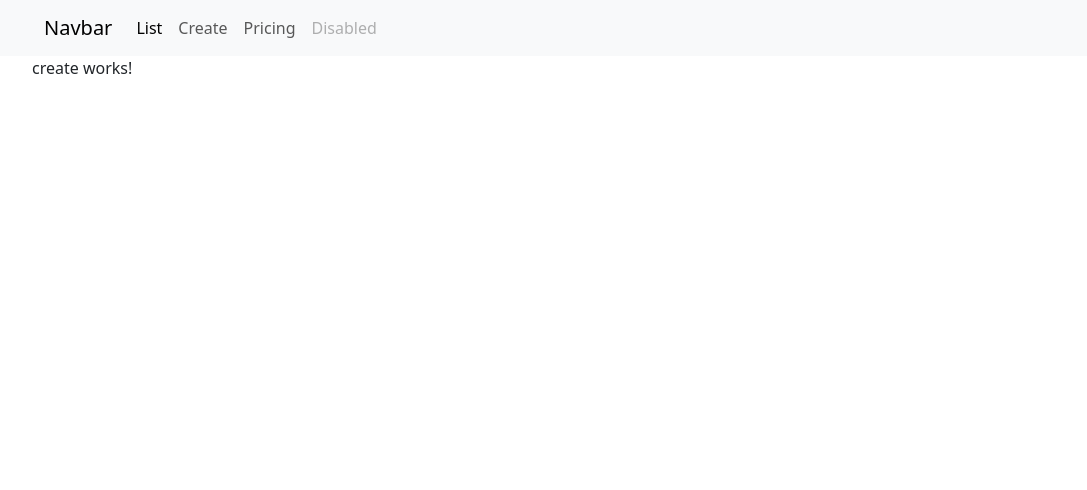
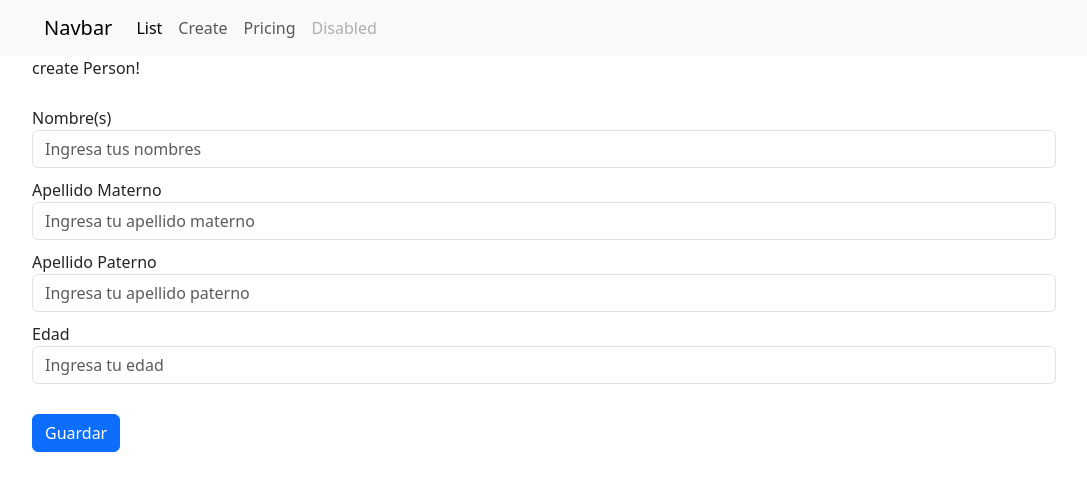
Before and after one commit to ferfcb99/spring-course-front, an Angular app: page /create in a window 1280 px wide. Shown: the top 490 px of the page, without its empty margins (96-1183 px from the left). Built offline with nearby package versions, Linux system fonts and the light colour scheme.

Commit message:
se agrega front para creacion de person

```diff
--- a/src/app/create/create.component.css
+++ b/src/app/create/create.component.css
@@ -0,0 +1,7 @@
+.mgn30top{
+    margin-top: 30px;
+}
+
+.mgn10top{
+    margin-top: 10px;
+}
--- a/src/app/create/create.component.html
+++ b/src/app/create/create.component.html
@@ -1 +1,20 @@
-<p>create works!</p>
+<p>create Person!</p>
+
+<form>
+    <div class="form-group ">
+      <label for="name" class="mgn10top">Nombre(s)</label>
+      <input type="text" class="form-control" id="name"  placeholder="Ingresa tus nombres">
+
+      <label for="apellidoM" class="mgn10top">Apellido Materno</label>
+      <input type="text" class="form-control" id="apellidoM"  placeholder="Ingresa tu apellido materno">
+
+      <label for="apellidoP" class="mgn10top">Apellido Paterno</label>
+      <input type="text" class="form-control" id="apellidoP"  placeholder="Ingresa tu apellido paterno">
+
+      <label for="edad" class="mgn10top">Edad</label>
+      <input type="text" class="form-control" id="edadP"  placeholder="Ingresa tu edad">
+
+    </div>
+
+    <button type="submit" class="btn btn-primary mgn30top"> Guardar </button>
+  </form>
--- a/src/app/read/read.component.css
+++ b/src/app/read/read.component.css
@@ -0,0 +1,4 @@
+.contenedor-80{
+    max-width: 80%;
+    margin: 0 auto;
+}
--- a/src/app/read/read.component.html
+++ b/src/app/read/read.component.html
@@ -13,6 +13,8 @@
             <td>{{person.name}}</td>
             <td>{{person.age}}</td>
             <td>{{person.bornDateTime}}</td>
+            <td><button type="button" class="btn btn-light">Editar</button></td>
+            <td><button type="button" class="btn btn-danger">X</button></td>
         </tr>
     </tbody>
 </table>
```
